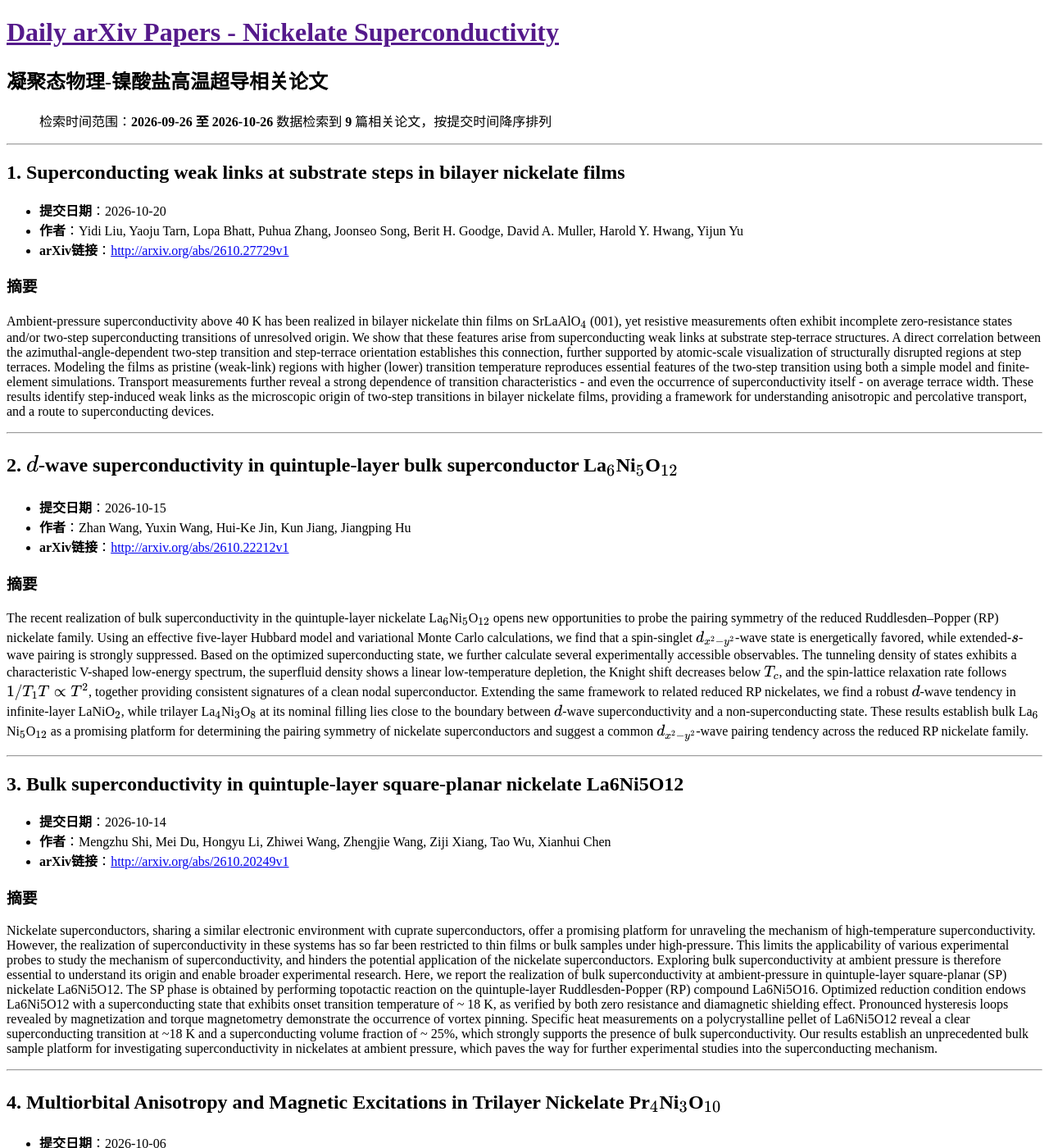
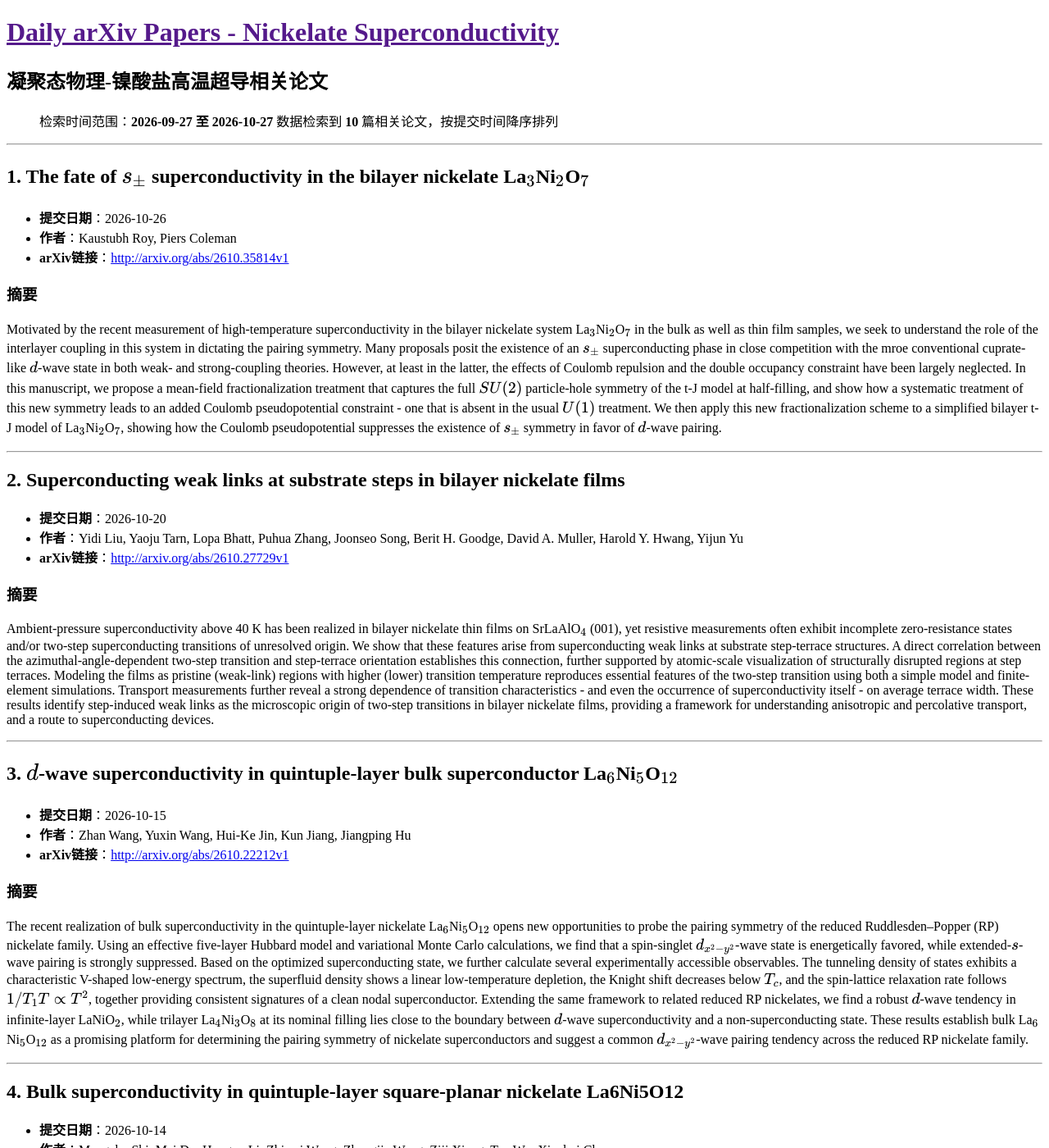
Before and after one commit to yangke25491/daily-arxiv-nickelate_superconductivity, a Jekyll site: the page built from docs/index.md, in a window 1280 px wide and 1400 px high. Shown: the whole window at 82% size. Built offline with Jekyll 4.4.1, drawn with Linux system fonts in a browser that asks for light colours; some of the changed text lies outside the part shown.

Commit message:
Automated update: arXiv papers

```diff
--- a/docs/index.md
+++ b/docs/index.md
@@ -5,12 +5,23 @@ title: 镍酸盐超导论文
 
 # 凝聚态物理-镍酸盐高温超导相关论文
 
-> 检索时间范围：**2026-09-26 至 2026-10-26**
-> 数据检索到 **9** 篇相关论文，按提交时间降序排列
+> 检索时间范围：**2026-09-27 至 2026-10-27**
+> 数据检索到 **10** 篇相关论文，按提交时间降序排列
 
 ---
 
-## 1. Superconducting weak links at substrate steps in bilayer nickelate films
+## 1. The fate of $s\_{\pm}$ superconductivity in the bilayer nickelate La${}\_3$Ni${}\_2$O${}\_7$
+
+- **提交日期**：2026-10-26
+- **作者**：Kaustubh Roy, Piers Coleman
+- **arXiv链接**：[http://arxiv.org/abs/2610.35814v1](http://arxiv.org/abs/2610.35814v1)
+
+### 摘要
+Motivated by the recent measurement of high-temperature superconductivity in the bilayer nickelate system La${}\_3$Ni${}\_2$O${}\_7$ in the bulk as well as thin film samples, we seek to understand the role of the interlayer coupling in this system in dictating the pairing symmetry. Many proposals posit the existence of an $s\_\pm$ superconducting phase in close competition with the mroe conventional cuprate-like $d$-wave state in both weak- and strong-coupling theories. However, at least in the latter, the effects of Coulomb repulsion and the double occupancy constraint have been largely neglected. In this manuscript, we propose a mean-field fractionalization treatment that captures the full $SU(2)$ particle-hole symmetry of the t-J model at half-filling, and show how a systematic treatment of this new symmetry leads to an added Coulomb pseudopotential constraint - one that is absent in the usual $U(1)$ treatment. We then apply this new fractionalization scheme to a simplified bilayer t-J model of La${}\_3$Ni${}\_2$O${}\_7$, showing how the Coulomb pseudopotential suppresses the existence of $s\_\pm$ symmetry in favor of $d$-wave pairing.
+
+---
+
+## 2. Superconducting weak links at substrate steps in bilayer nickelate films
 
 - **提交日期**：2026-10-20
 - **作者**：Yidi Liu, Yaoju Tarn, Lopa Bhatt, Puhua Zhang, Joonseo Song, Berit H. Goodge, David A. Muller, Harold Y. Hwang, Yijun Yu
@@ -21,7 +32,7 @@ Ambient-pressure superconductivity above 40 K has been realized in bilayer nicke
 
 ---
 
-## 2. $d$-wave superconductivity in quintuple-layer bulk superconductor La${}\_6$Ni${}\_5$O${}\_{12}$
+## 3. $d$-wave superconductivity in quintuple-layer bulk superconductor La${}\_6$Ni${}\_5$O${}\_{12}$
 
 - **提交日期**：2026-10-15
 - **作者**：Zhan Wang, Yuxin Wang, Hui-Ke Jin, Kun Jiang, Jiangping Hu
@@ -65,7 +76,7 @@ The discovery of high-temperature superconductivity in bilayer and trilayer nick
 
 ---
 
-## 6. Layer-Asymmetry-Induced Topological Superconductivity in High-T${}\_c$ Bilayer Nickelates
+## 7. Layer-Asymmetry-Induced Topological Superconductivity in High-T${}\_c$ Bilayer Nickelates
 
 - **提交日期**：2026-10-02
 - **作者**：Zhongyi Zhang, Congcong Le, Hoi Chun Po, Jiangping Hu, Xianxin Wu, Shengshan Qin
@@ -98,7 +109,7 @@ The discovery of pressure-induced superconductivity in Ruddlesden--Popper (RP) n
 
 ---
 
-## 9. Neural-quantum-state based downfolding of the three-band Emery model for cuprates and nickelates
+## 10. Neural-quantum-state based downfolding of the three-band Emery model for cuprates and nickelates
 
 - **提交日期**：2026-09-29
 - **作者**：Hannah Lange, Julius F. A. Tirpitz, Annabelle Bohrdt
```
Also changed, not shown: other parts of docs/index.md (+5 -5 lines).
